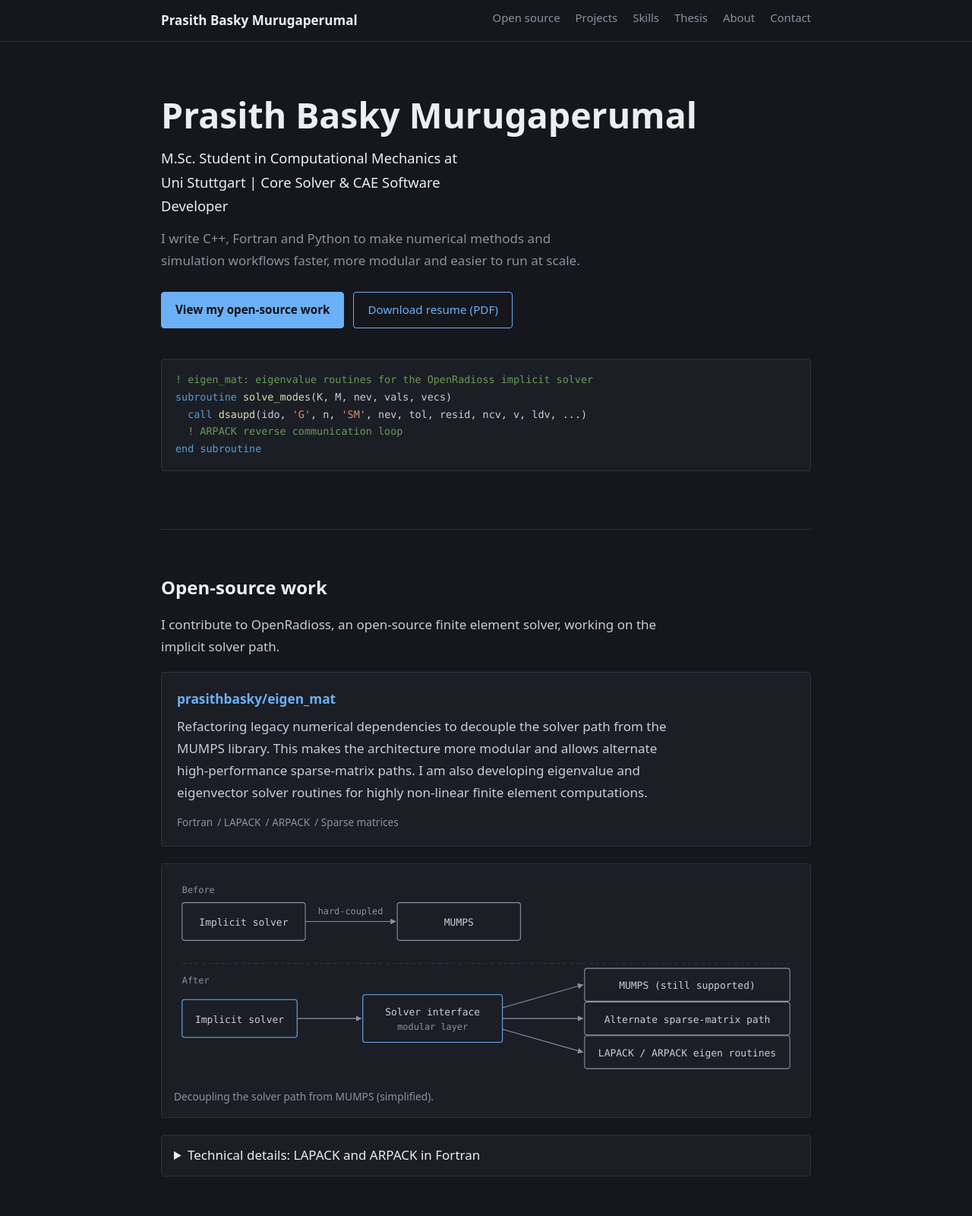
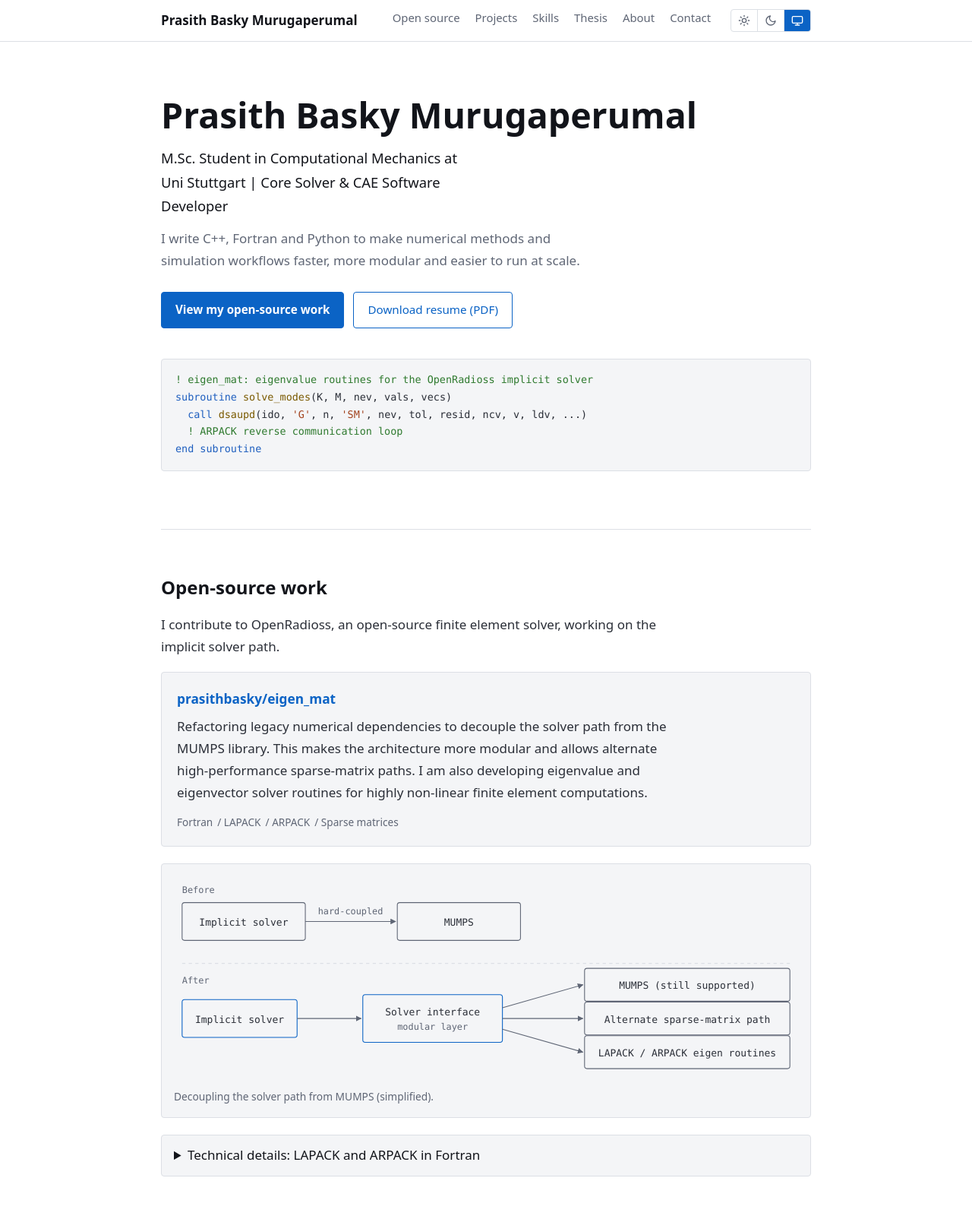
Before and after one commit to prasithbasky/prasithbasky.github.io, a plain HTML site: page index.html in a window 1280 px wide. Shown: the top 1600 px of the page at 76% size. Drawn offline with Linux system fonts and the light colour scheme.

Commit message:
Implement theme switching functionality
Added support for light and dark themes with CSS variables and JavaScript functionality. Updated button styles and SVG elements for better theme integration.

```diff
--- a/index.html
+++ b/index.html
@@ -8,8 +8,20 @@
 <style>
 :root{
   --bg:#15171c; --bg2:#1b1e25; --line:#2c303a; --text:#c9cdd6; --muted:#8a91a0; --head:#eceef2; --link:#6cb0f5;
-  --kw:#569cd6; --str:#ce9178; --fn:#dcdcaa; --ty:#4ec9b0; --cm:#6a9955;
+  --kw:#569cd6; --str:#ce9178; --fn:#dcdcaa; --ty:#4ec9b0; --cm:#6a9955; --on-link:#0f1115;
   color-scheme:dark;
+}
+:root[data-theme="light"]{
+  --bg:#ffffff; --bg2:#f4f5f7; --line:#dcdfe5; --text:#2b2f38; --muted:#5f6675; --head:#12141a; --link:#0b63c5;
+  --kw:#1f5fbf; --str:#a3441f; --fn:#7a5a00; --ty:#0f7a68; --cm:#2f7a2f; --on-link:#ffffff;
+  color-scheme:light;
+}
+@media (prefers-color-scheme:light){
+  :root:not([data-theme="dark"]){
+    --bg:#ffffff; --bg2:#f4f5f7; --line:#dcdfe5; --text:#2b2f38; --muted:#5f6675; --head:#12141a; --link:#0b63c5;
+    --kw:#1f5fbf; --str:#a3441f; --fn:#7a5a00; --ty:#0f7a68; --cm:#2f7a2f; --on-link:#ffffff;
+    color-scheme:light;
+  }
 }
 *{box-sizing:border-box;margin:0;padding:0}
 html{scroll-behavior:smooth;scroll-padding-top:64px}
@@ -26,15 +38,21 @@ nav ul{display:flex;gap:20px;list-style:none;font-size:.93rem}
 nav ul a{color:var(--muted);text-decoration:none}
 nav ul a:hover{color:var(--head)}
 
+.theme{display:flex;border:1px solid var(--line);border-radius:4px;overflow:hidden;flex:none}
+.theme button{background:none;border:0;color:var(--muted);padding:6px 9px;cursor:pointer;display:flex;align-items:center}
+.theme button+button{border-left:1px solid var(--line)}
+.theme button:hover{color:var(--head)}
+.theme button[aria-pressed="true"]{background:var(--link);color:var(--on-link)}
+.theme svg{width:16px;height:16px;fill:none;stroke:currentColor;stroke-width:2;stroke-linecap:round;stroke-linejoin:round}
 header{padding:70px 0 20px}
 h1{font-size:clamp(2rem,5vw,2.9rem);line-height:1.15;color:var(--head);font-weight:700}
 .sub{margin:14px 0 0;font-size:1.15rem;color:var(--head);max-width:40ch}
 .intro{margin:14px 0 26px;max-width:58ch;color:var(--muted)}
 .btns{display:flex;flex-wrap:wrap;gap:12px}
 .btn{display:inline-block;padding:10px 18px;border:1px solid var(--link);border-radius:4px;color:var(--link);text-decoration:none;font-size:.95rem}
-.btn:hover{background:rgba(108,176,245,.12)}
-.btn.fill{background:var(--link);color:#0f1115;font-weight:600}
-.btn.fill:hover{background:#8cc2f8}
+.btn:hover{background:color-mix(in srgb,var(--link) 12%,transparent)}
+.btn.fill{background:var(--link);color:var(--on-link);font-weight:600}
+.btn.fill:hover{background:var(--link);filter:brightness(1.12)}
 .hero-code{margin-top:40px;background:var(--bg2);border:1px solid var(--line);border-radius:4px;padding:16px 18px;font-size:.84rem;line-height:1.7;overflow-x:auto}
 .kw{color:var(--kw)} .st{color:var(--str)} .fn{color:var(--fn)} .ty{color:var(--ty)} .cm{color:var(--cm)}
 
@@ -53,9 +71,13 @@ li{margin-bottom:6px}
 .meta{margin-top:12px;font-size:.85rem;color:var(--muted)}
 .meta span+span::before{content:"/ ";margin-left:6px}
 figure{margin:22px 0;border:1px solid var(--line);border-radius:4px;padding:16px;background:var(--bg2);overflow-x:auto}
-figure svg{width:100%;min-width:620px;height:auto;display:block}
-figure text{font:12px ui-monospace,Consolas,monospace;fill:#c9cdd6}
-figure .s{fill:#8a91a0;font-size:11px}
+figure svg{width:100%;min-width:620px;height:auto;display:block;color:var(--muted)}
+figure text{font:12px ui-monospace,Consolas,monospace;fill:var(--text)}
+figure .s{fill:var(--muted);font-size:11px}
+figure svg rect.hl{stroke:var(--link)}
+figure svg line.sep{stroke:var(--line)}
+figure svg .c1{stroke:var(--str)}
+figure svg .c2{stroke:var(--ty)}
 figcaption{font-size:.86rem;color:var(--muted);margin-top:8px}
 details{border:1px solid var(--line);border-radius:4px;background:var(--bg2)}
 summary{cursor:pointer;padding:12px 16px;color:var(--head)}
@@ -76,7 +98,7 @@ details[open] summary{border-bottom:1px solid var(--line)}
 .filters{display:flex;flex-wrap:wrap;gap:6px;margin:6px 0 18px}
 .filters button{font:inherit;font-size:.88rem;background:none;color:var(--muted);border:1px solid var(--line);border-radius:4px;padding:5px 12px;cursor:pointer}
 .filters button:hover{color:var(--head)}
-.filters button[aria-pressed="true"]{color:#0f1115;background:var(--link);border-color:var(--link)}
+.filters button[aria-pressed="true"]{color:var(--on-link);background:var(--link);border-color:var(--link)}
 .skills{display:flex;flex-wrap:wrap;gap:8px}
 .skills span{border:1px solid var(--line);border-radius:4px;padding:4px 11px;font-size:.92rem;background:var(--bg2)}
 .skills span[hidden]{display:none}
@@ -90,6 +112,7 @@ footer{margin:70px 0 0;padding:22px 0;border-top:1px solid var(--line);font-size
 @media(max-width:700px){.two{grid-template-columns:1fr;gap:10px}nav ul{display:none}.mock{float:none;margin:0 0 14px;width:100%}}
 @media(prefers-reduced-motion:reduce){html{scroll-behavior:auto}}
 </style>
+<script>try{var t=localStorage.getItem('theme');if(t==='light'||t==='dark')document.documentElement.setAttribute('data-theme',t)}catch(e){}</script>
 </head>
 <body>
 
@@ -104,6 +127,11 @@ footer{margin:70px 0 0;padding:22px 0;border-top:1px solid var(--line);font-size
       <li><a href="#about">About</a></li>
       <li><a href="#contact">Contact</a></li>
     </ul>
+    <div class="theme" role="group" aria-label="Colour theme">
+      <button type="button" data-mode="light" aria-pressed="false" title="Light" aria-label="Light theme"><svg viewBox="0 0 24 24"><circle cx="12" cy="12" r="4"/><path d="M12 2v2M12 20v2M4.9 4.9l1.4 1.4M17.7 17.7l1.4 1.4M2 12h2M20 12h2M4.9 19.1l1.4-1.4M17.7 6.3l1.4-1.4"/></svg></button>
+      <button type="button" data-mode="dark" aria-pressed="false" title="Dark" aria-label="Dark theme"><svg viewBox="0 0 24 24"><path d="M21 12.8A9 9 0 1 1 11.2 3a7 7 0 0 0 9.8 9.8z"/></svg></button>
+      <button type="button" data-mode="system" aria-pressed="true" title="System default" aria-label="System default theme"><svg viewBox="0 0 24 24"><rect x="2" y="4" width="20" height="13" rx="2"/><path d="M8 21h8M12 17v4"/></svg></button>
+    </div>
   </div>
 </nav>
 
@@ -138,24 +166,24 @@ footer{margin:70px 0 0;padding:22px 0;border-top:1px solid var(--line);font-size
 
   <figure>
     <svg viewBox="0 0 760 250" role="img" aria-label="Before: the implicit solver is hard-coupled to MUMPS. After: the solver calls an interface that can route to MUMPS, an alternate sparse path, or LAPACK and ARPACK eigen routines.">
-      <defs><marker id="ar" viewBox="0 0 10 10" refX="9" refY="5" markerWidth="7" markerHeight="7" orient="auto"><path d="M0 0L10 5L0 10z" fill="#8a91a0"/></marker></defs>
+      <defs><marker id="ar" viewBox="0 0 10 10" refX="9" refY="5" markerWidth="7" markerHeight="7" orient="auto"><path d="M0 0L10 5L0 10z" fill="currentColor"/></marker></defs>
       <text x="10" y="20" class="s">Before</text>
-      <rect x="10" y="32" width="150" height="46" rx="3" fill="none" stroke="#8a91a0"/><text x="85" y="60" text-anchor="middle">Implicit solver</text>
-      <line x1="160" y1="55" x2="270" y2="55" stroke="#8a91a0" marker-end="url(#ar)"/>
+      <rect x="10" y="32" width="150" height="46" rx="3" fill="none" stroke="currentColor"/><text x="85" y="60" text-anchor="middle">Implicit solver</text>
+      <line x1="160" y1="55" x2="270" y2="55" stroke="currentColor" marker-end="url(#ar)"/>
       <text x="215" y="46" text-anchor="middle" class="s">hard-coupled</text>
-      <rect x="272" y="32" width="150" height="46" rx="3" fill="none" stroke="#8a91a0"/><text x="347" y="60" text-anchor="middle">MUMPS</text>
-      <line x1="10" y1="106" x2="750" y2="106" stroke="#2c303a" stroke-dasharray="4 4"/>
+      <rect x="272" y="32" width="150" height="46" rx="3" fill="none" stroke="currentColor"/><text x="347" y="60" text-anchor="middle">MUMPS</text>
+      <line class="sep" x1="10" y1="106" x2="750" y2="106" stroke-dasharray="4 4"/>
       <text x="10" y="130" class="s">After</text>
-      <rect x="10" y="150" width="140" height="46" rx="3" fill="none" stroke="#6cb0f5"/><text x="80" y="178" text-anchor="middle">Implicit solver</text>
-      <line x1="150" y1="173" x2="228" y2="173" stroke="#8a91a0" marker-end="url(#ar)"/>
-      <rect x="230" y="144" width="170" height="58" rx="3" fill="none" stroke="#6cb0f5"/>
+      <rect x="10" y="150" width="140" height="46" rx="3" fill="none" class="hl"/><text x="80" y="178" text-anchor="middle">Implicit solver</text>
+      <line x1="150" y1="173" x2="228" y2="173" stroke="currentColor" marker-end="url(#ar)"/>
+      <rect x="230" y="144" width="170" height="58" rx="3" fill="none" class="hl"/>
       <text x="315" y="169" text-anchor="middle">Solver interface</text><text x="315" y="187" text-anchor="middle" class="s">modular layer</text>
-      <line x1="400" y1="160" x2="498" y2="132" stroke="#8a91a0" marker-end="url(#ar)"/>
-      <line x1="400" y1="173" x2="498" y2="173" stroke="#8a91a0" marker-end="url(#ar)"/>
-      <line x1="400" y1="186" x2="498" y2="214" stroke="#8a91a0" marker-end="url(#ar)"/>
-      <rect x="500" y="112" width="250" height="40" rx="3" fill="none" stroke="#8a91a0"/><text x="625" y="137" text-anchor="middle">MUMPS (still supported)</text>
-      <rect x="500" y="153" width="250" height="40" rx="3" fill="none" stroke="#8a91a0"/><text x="625" y="178" text-anchor="middle">Alternate sparse-matrix path</text>
-      <rect x="500" y="194" width="250" height="40" rx="3" fill="none" stroke="#8a91a0"/><text x="625" y="219" text-anchor="middle">LAPACK / ARPACK eigen routines</text>
+      <line x1="400" y1="160" x2="498" y2="132" stroke="currentColor" marker-end="url(#ar)"/>
+      <line x1="400" y1="173" x2="498" y2="173" stroke="currentColor" marker-end="url(#ar)"/>
+      <line x1="400" y1="186" x2="498" y2="214" stroke="currentColor" marker-end="url(#ar)"/>
+      <rect x="500" y="112" width="250" height="40" rx="3" fill="none" stroke="currentColor"/><text x="625" y="137" text-anchor="middle">MUMPS (still supported)</text>
+      <rect x="500" y="153" width="250" height="40" rx="3" fill="none" stroke="currentColor"/><text x="625" y="178" text-anchor="middle">Alternate sparse-matrix path</text>
+      <rect x="500" y="194" width="250" height="40" rx="3" fill="none" stroke="currentColor"/><text x="625" y="219" text-anchor="middle">LAPACK / ARPACK eigen routines</text>
     </svg>
     <figcaption>Decoupling the solver path from MUMPS (simplified).</figcaption>
   </figure>
@@ -197,7 +225,7 @@ footer{margin:70px 0 0;padding:22px 0;border-top:1px solid var(--line);font-size
   <article class="proj">
     <figure class="mock" aria-hidden="true">
       <div class="bar">calibration_tool.py</div>
-      <svg viewBox="0 0 210 80"><polyline points="8,68 45,52 85,32 125,24 165,20 202,18" fill="none" stroke="#ce9178" stroke-width="2"/><polyline points="8,70 45,56 85,36 125,26 165,22 202,20" fill="none" stroke="#4ec9b0" stroke-width="2" stroke-dasharray="4 3"/></svg>
+      <svg viewBox="0 0 210 80"><polyline points="8,68 45,52 85,32 125,24 165,20 202,18" class="c1" fill="none" stroke-width="2"/><polyline points="8,70 45,56 85,36 125,26 165,22 202,20" class="c2" fill="none" stroke-width="2" stroke-dasharray="4 3"/></svg>
       <figcaption>Mock layout: test vs. simulation curve</figcaption>
     </figure>
     <h3>GUI and automation: material calibration pipeline</h3>
@@ -306,6 +334,16 @@ btns.forEach(function(b){b.addEventListener('click',function(){
   b.setAttribute('aria-pressed','true');
   items.forEach(function(i){i.hidden=(b.dataset.f!=='all'&&i.dataset.g!==b.dataset.f)});
 })});
+var tb=document.querySelectorAll('.theme button');
+function setTheme(m,save){
+  var r=document.documentElement;
+  if(m==='light'||m==='dark'){r.setAttribute('data-theme',m)}else{r.removeAttribute('data-theme');m='system'}
+  tb.forEach(function(b){b.setAttribute('aria-pressed',b.dataset.mode===m?'true':'false')});
+  if(save){try{if(m==='system'){localStorage.removeItem('theme')}else{localStorage.setItem('theme',m)}}catch(e){}}
+}
+tb.forEach(function(b){b.addEventListener('click',function(){setTheme(b.dataset.mode,true)})});
+var saved=null;try{saved=localStorage.getItem('theme')}catch(e){}
+setTheme(saved,false);
 document.getElementById('yr').textContent=new Date().getFullYear();
 </script>
 </body>
```
